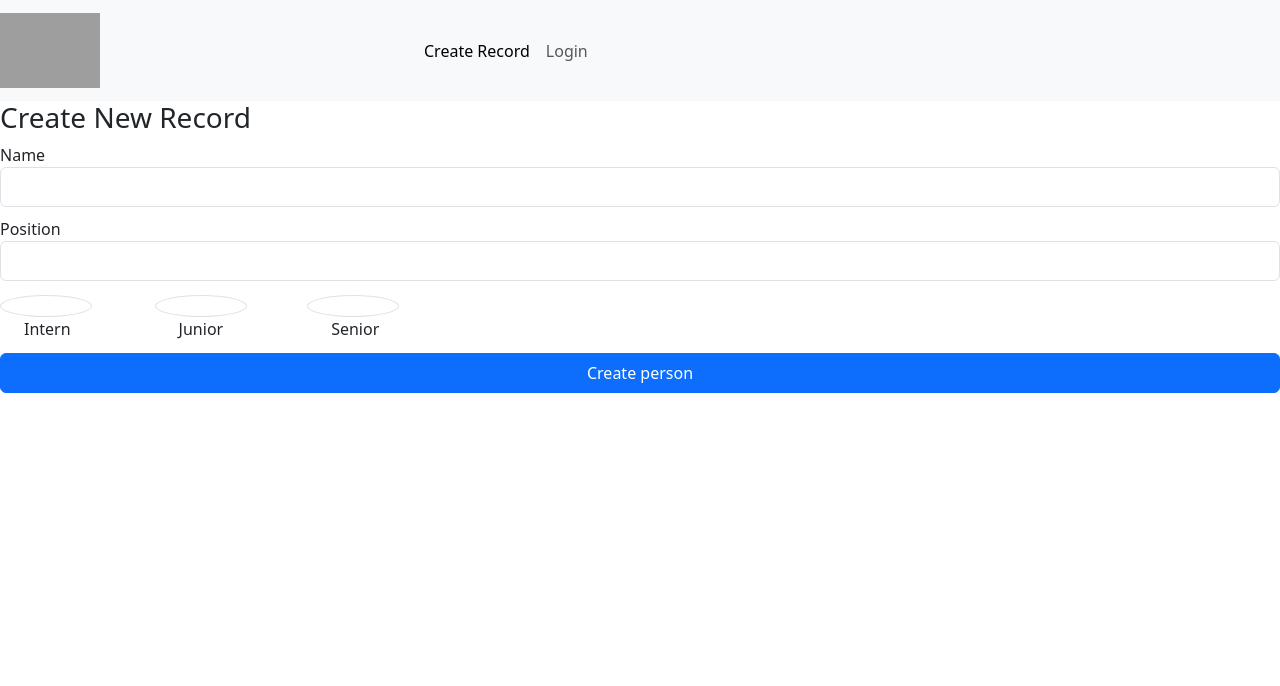
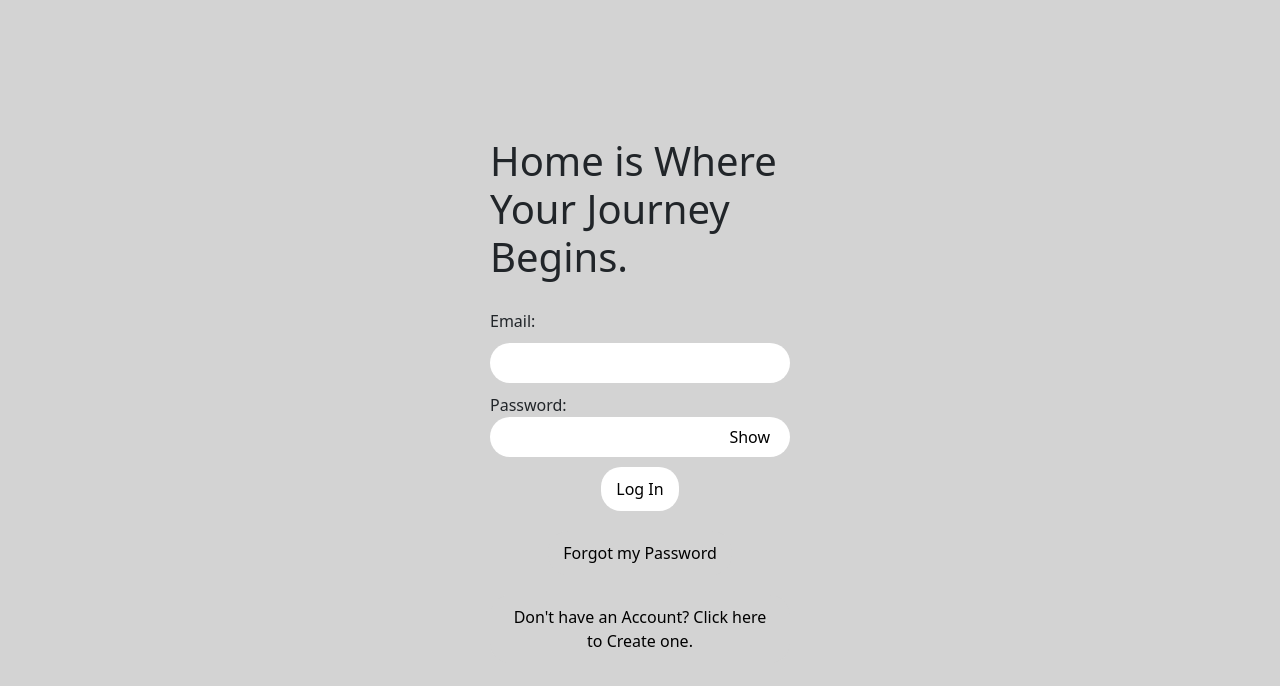
Before and after one commit to JackKrueckeberg/CS307TeamCodeBase, a React (Create React App) app in the folder FindYourHome/client/: page /create in a window 1280 px wide. Shown: the top 686 px of the page. Built offline with nearby package versions, Linux system fonts and the light colour scheme; grey boxes are pictures that could not be loaded.

Commit message:
Corrected App.js file to load login page and edited minor UI tweaks

```diff
--- a/FindYourHome/client/src/App.js
+++ b/FindYourHome/client/src/App.js
@@ -14,14 +14,7 @@ const App = () => {
 
  return (
    <div>
-    <Navbar />
-     <Routes>
-       <Route exact path="/" element={<RecordList />} />
-       <Route path="/edit/:id" element={<Edit />} />
-       <Route path="/create" element={<Create />} />
-       <Route path="/login" element={<Login />}/>
-     </Routes>
-
+      <Login />
    </div>
  );
 };
--- a/FindYourHome/client/src/Stylings/loginStyle.css
+++ b/FindYourHome/client/src/Stylings/loginStyle.css
@@ -9,6 +9,10 @@
     top: 50%;
     left: 50%;
     transform: translate(-50%, -50%);
+}
+
+body {
+    background-color: lightgray;
 }
 
 form {
@@ -86,3 +90,8 @@ input {
     z-index: 10;
     font-size: 12px;
 }
+
+#account {
+    background-color: lightgray;
+    border: none;
+}
--- a/FindYourHome/client/src/components/login.jsx
+++ b/FindYourHome/client/src/components/login.jsx
@@ -31,14 +31,6 @@ export const Login = () => {
     };
 
     useEffect(() => {
-        // Set the background color when the component mounts
-        document.body.style.backgroundColor = 'lightblue'; // Replace 'desiredColor' with your color.
-
-        // Reset the background color when the component unmounts
-        return () => {
-            document.body.style.backgroundColor = null;
-        };
-
         return () => {
             if (timeoutRef.current) {
                 clearTimeout(timeoutRef.current);
@@ -75,7 +67,8 @@ export const Login = () => {
 
                 <button type="submit">Log In</button>
             </form>
-            <button id="create">Don't have an Account?  Click here to Create one.</button>
+            <button type="button" id="account">Forgot my Password</button>
+            <button type="button" id="account">Don't have an Account?  Click here to Create one.</button>
         </div>
     )
 }
```
